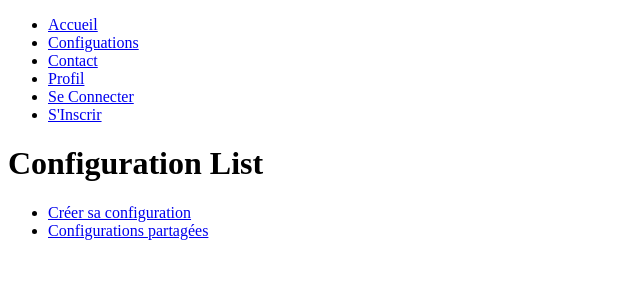
After one commit to x3Lo/fxGuard, a PHP site: template src/views/configList.php in a window 1280 px wide. The commit adds this page. Shown: the top 300 px of the page, without its empty margins (0-640 px from the left). Run offline with PHP 8.4, Linux system fonts and the light colour scheme; the template is opened without the code that fills it, so the values that code supplies are empty.

Commit message:
edit MVC : edit

```diff
--- /dev/null
+++ b/src/controllers/ctrlConfigCreator.php
@@ -0,0 +1,6 @@
+<?php
+
+
+include(RACINE."/src/views/header.php");
+include(RACINE."/src/views/configCreator.php");
+include(RACINE."/src/views/footer.php");
--- /dev/null
+++ b/src/controllers/ctrlConfigList.php
@@ -0,0 +1,6 @@
+<?php
+
+
+include(RACINE."/src/views/header.php");
+include(RACINE."/src/views/configList.php");
+include(RACINE."/src/views/footer.php");
--- /dev/null
+++ b/src/controllers/ctrlConfigShare.php
@@ -0,0 +1,6 @@
+<?php
+
+
+include(RACINE."/src/views/header.php");
+include(RACINE."/src/views/configShare.php");
+include(RACINE."/src/views/footer.php");
--- /dev/null
+++ b/src/controllers/ctrlContact.php
@@ -0,0 +1,6 @@
+<?php
+
+
+include(RACINE."/src/views/header.php");
+include(RACINE."/src/views/contact.php");
+include(RACINE."/src/views/footer.php");
--- /dev/null
+++ b/src/controllers/ctrlLogin.php
@@ -0,0 +1,6 @@
+<?php
+
+
+include(RACINE."/src/views/header.php");
+include(RACINE."/src/views/login.php");
+include(RACINE."/src/views/footer.php");
--- /dev/null
+++ b/src/controllers/ctrlProfile.php
@@ -0,0 +1,6 @@
+<?php
+
+
+include(RACINE."/src/views/header.php");
+include(RACINE."/src/views/profile.php");
+include(RACINE."/src/views/footer.php");
--- /dev/null
+++ b/src/controllers/ctrlRegister.php
@@ -0,0 +1,6 @@
+<?php
+
+
+include(RACINE."/src/views/header.php");
+include(RACINE."/src/views/register.php");
+include(RACINE."/src/views/footer.php");
--- /dev/null
+++ b/src/views/configCreator.php
@@ -0,0 +1,2 @@
+<h1>Configuration Creator</h1>
+<a href="./?action=configList">Retourner en arrière</a>
--- /dev/null
+++ b/src/views/configList.php
@@ -0,0 +1,7 @@
+<h1>Configuration List</h1>
+<div>
+    <ul>
+        <li><a href="./?action=configCreator">Créer sa configuration</a></li>
+        <li><a href="./?action=configShare">Configurations partagées</a></li>
+    </ul>
+</div>
--- /dev/null
+++ b/src/views/configShare.php
@@ -0,0 +1,2 @@
+<h1>Configuration Share</h1>
+<a href="./?action=configList">Retourner en arrière</a>
--- /dev/null
+++ b/src/views/contact.php
@@ -0,0 +1 @@
+<h1>Contact</h1>
--- a/src/views/header.php
+++ b/src/views/header.php
@@ -1,8 +1,22 @@
 <!DOCTYPE html>
 <html lang="en">
+
 <head>
     <meta charset="UTF-8">
     <meta name="viewport" content="width=device-width, initial-scale=1.0">
-    <title>Document</title>
+    <title>fxGuard</title>
 </head>
+
 <body>
+    <header>
+        <nav>
+            <ul>
+                <li><a href="./?action=default">Accueil</a></li>
+                <li><a href="./?action=configList">Configuations</a></li>
+                <li><a href="./?action=contact">Contact</a></li>
+                <li><a href="./?action=profile">Profil</a></li>
+                <li><a href="./?action=login">Se Connecter</a></li>
+                <li><a href="./?action=register">S'Inscrir</a></li>
+            </ul>
+        </nav>
+    </header>
--- /dev/null
+++ b/src/views/login.php
@@ -0,0 +1 @@
+<h1>Login</h1>
--- /dev/null
+++ b/src/views/profile.php
@@ -0,0 +1 @@
+<h1>Profile</h1>
--- /dev/null
+++ b/src/views/register.php
@@ -0,0 +1 @@
+<h1>register</h1>
```
Also changed, not shown: src/functions/routeur.php (+7 -0 lines).
